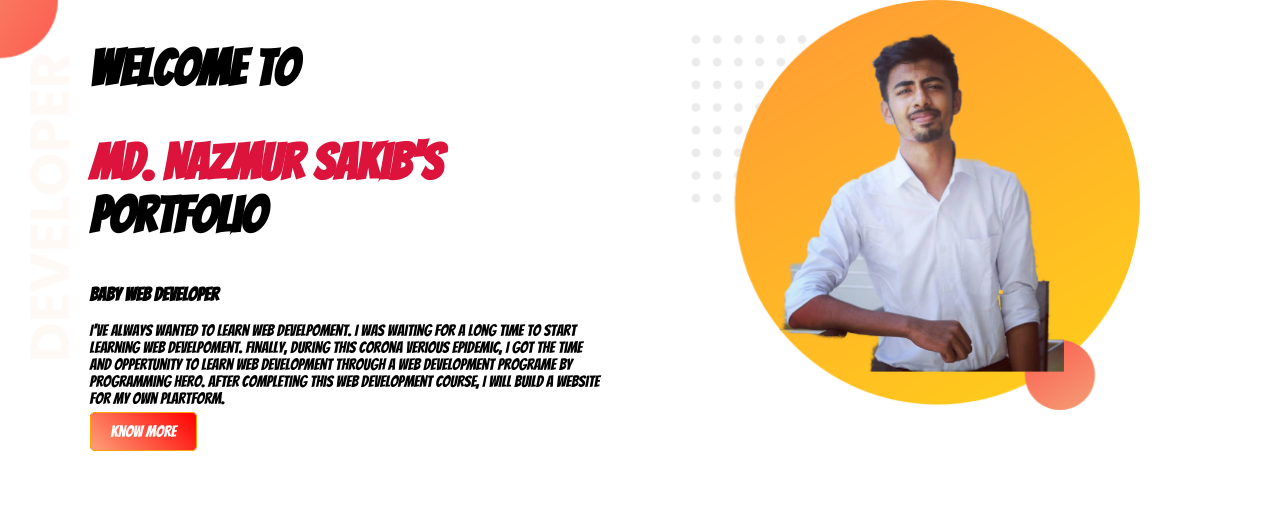
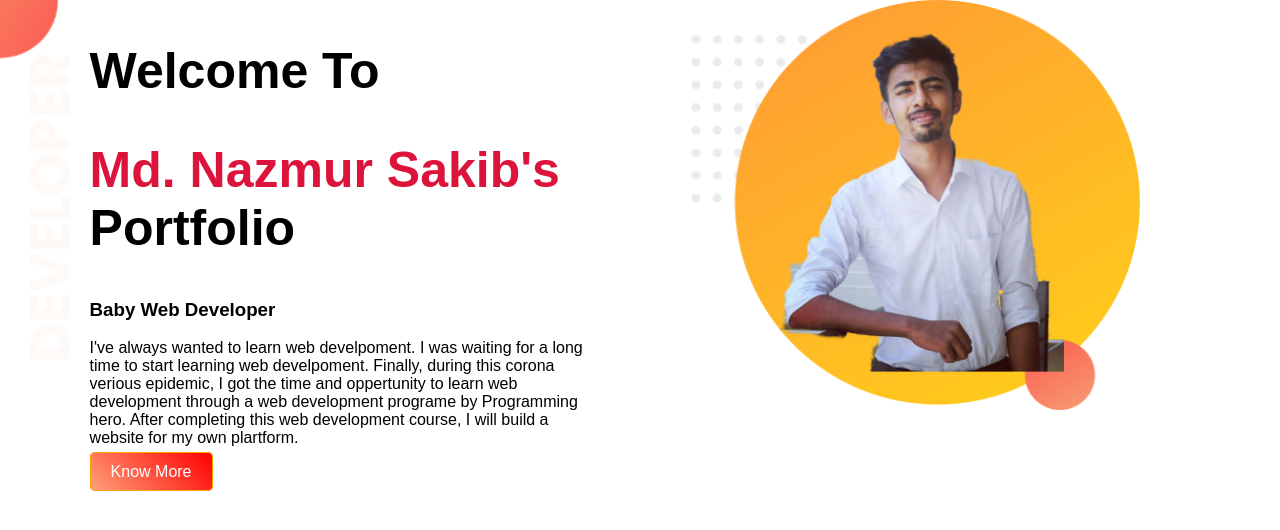
Before and after one commit to sakib789/test-project, a plain HTML site: page index.html in a window 1280 px wide. Drawn offline with Linux system fonts and the light colour scheme.

Commit message:
front changed

```diff
--- a/style.css
+++ b/style.css
@@ -1,5 +1,5 @@
 body{
-    font-family: 'Bangers', cursive;
+    font-family: 'Teko', sans-serif;
     margin: 0px;
 }
 h1{
```
